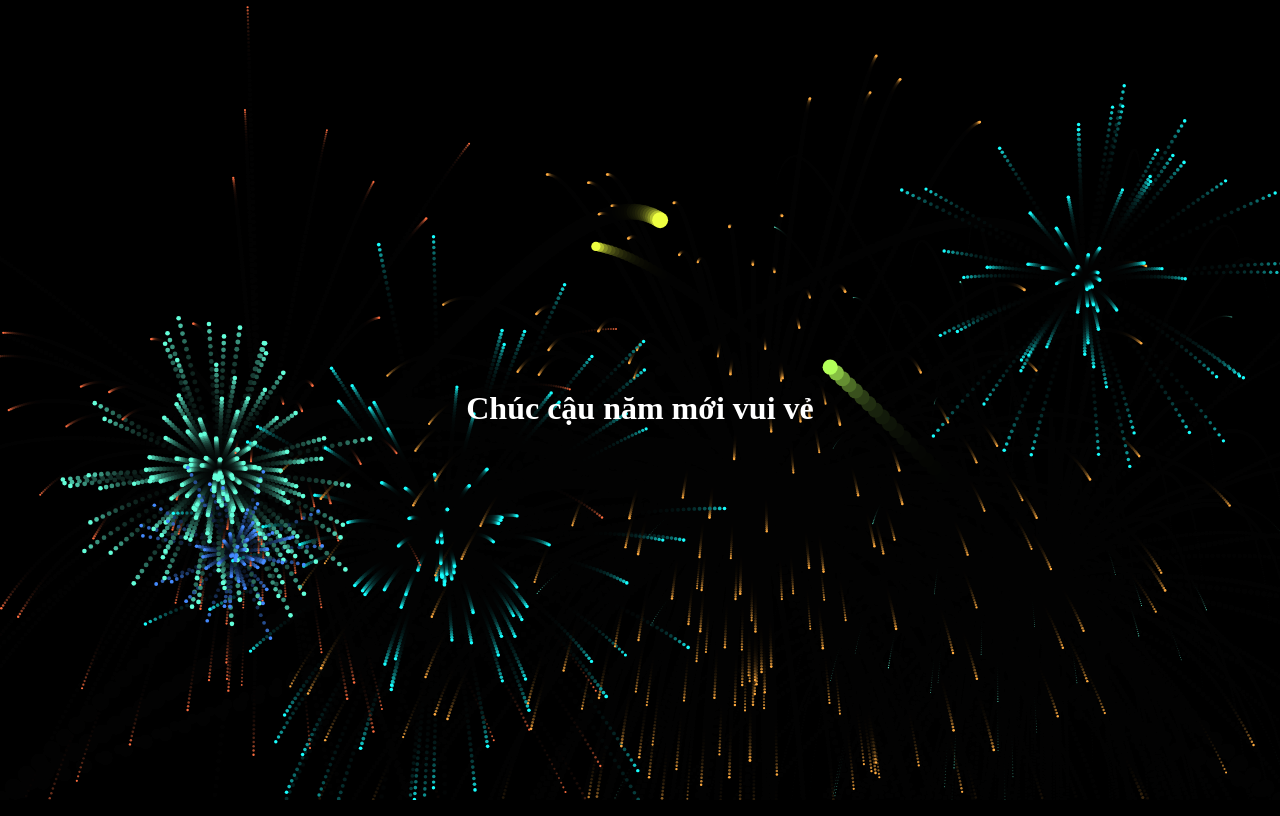
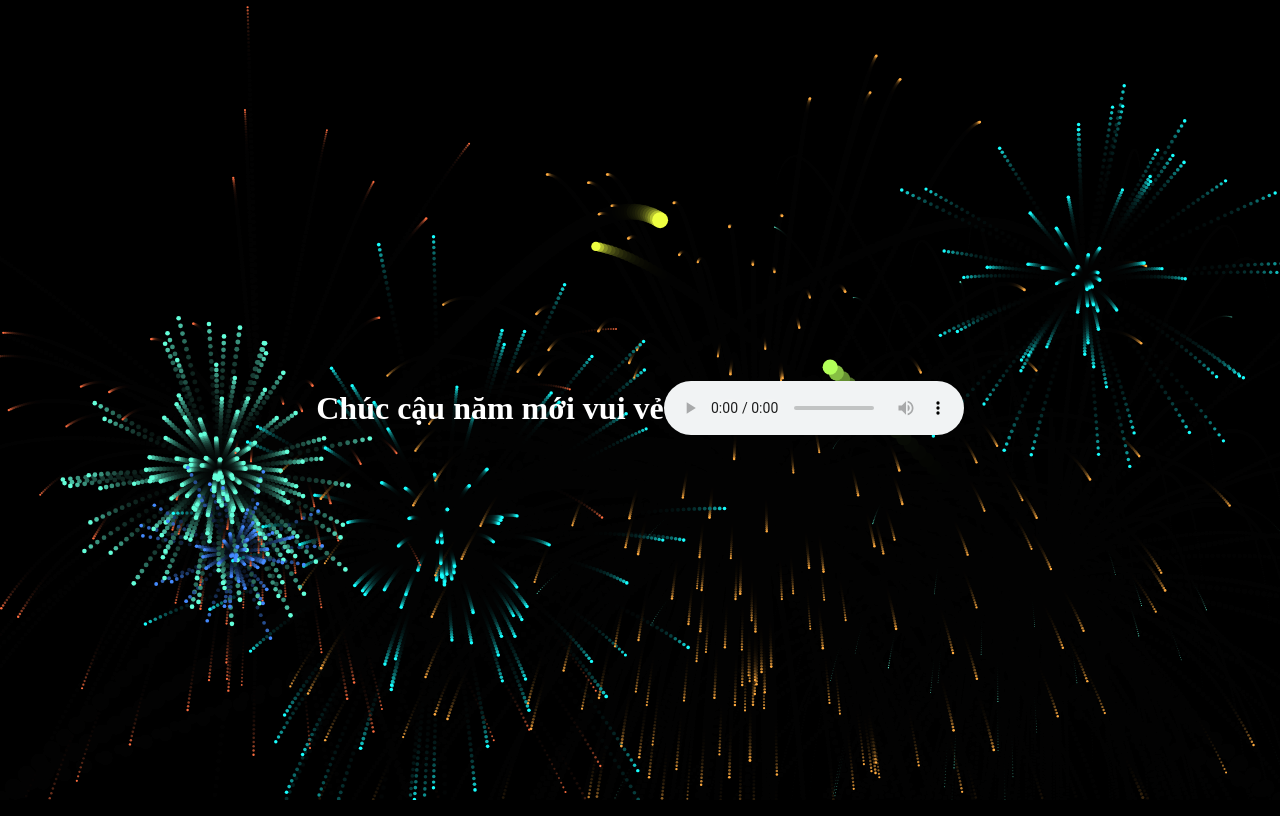
Before and after one commit to nguyentienngocne/firework, a plain HTML site: page index.html in a window 1280 px wide. Drawn offline with Linux system fonts and the light colour scheme.

Commit message:
Add audio

```diff
--- a/index.html
+++ b/index.html
@@ -3,14 +3,20 @@
     <head>
         <meta charset="UTF-8" />
         <meta name="viewport" content="width=device-width, initial-scale=1.0" />
-        <title>Document</title>
+        <title>Happy New Year</title>
         <link rel="stylesheet" href="styles.css" />
     </head>
 
     <body>
         <canvas id="Canvas"></canvas>
         <h1>Chúc cậu năm mới vui vẻ</h1>
-        <audio autoplay src="fireworks-sound.mp3" type="audio/mpeg"></audio>
+        <audio
+            id="myAudio"
+            controls
+            loop
+            src="fireworks-sound.mp3"
+            type="audio/mpeg"
+        ></audio>
         <script src="main.js"></script>
     </body>
 </html>
--- a/main.js
+++ b/main.js
@@ -133,3 +133,7 @@ function Run() {
     }
     requestAnimationFrame(Run);
 }
+
+let audio = document.getElementById("myAudio");
+audio.play();
+audio.loop = true;
```
